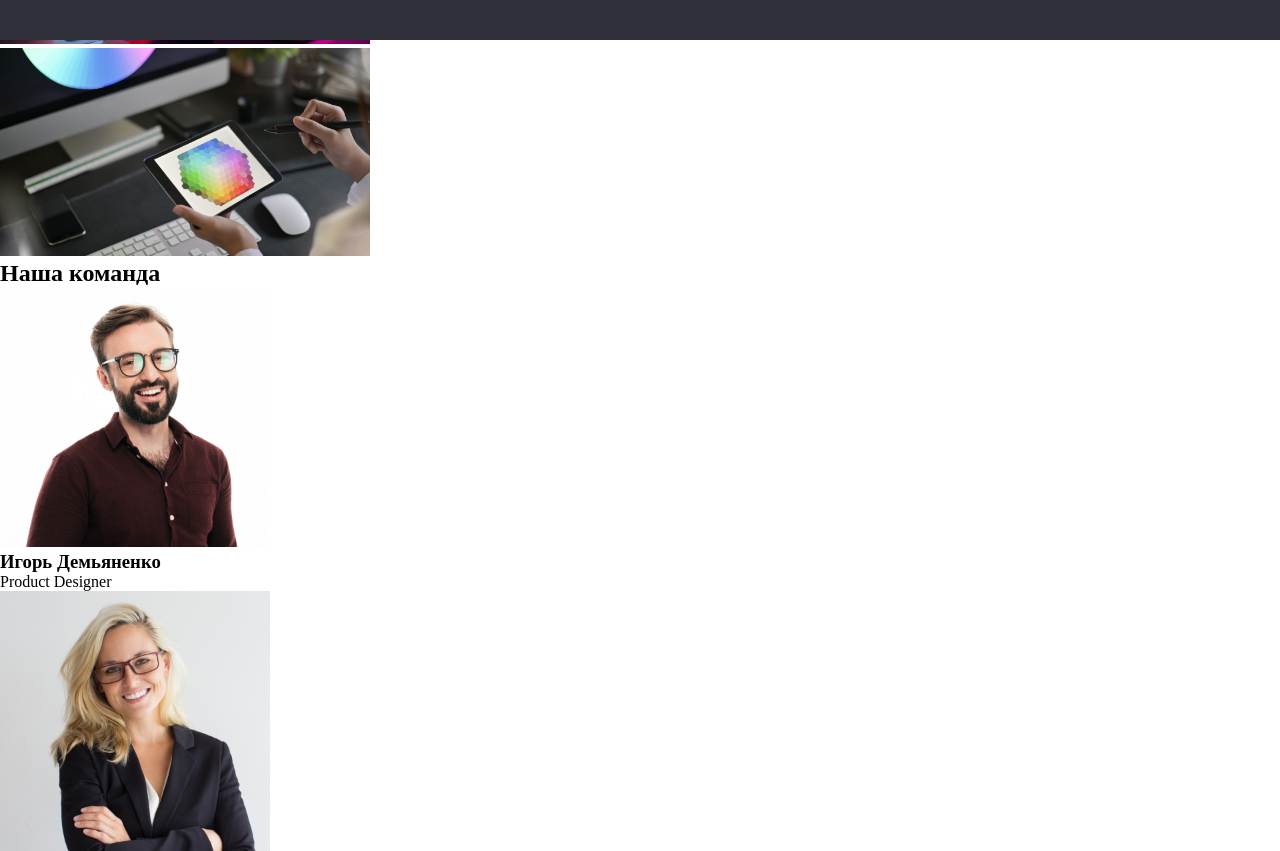
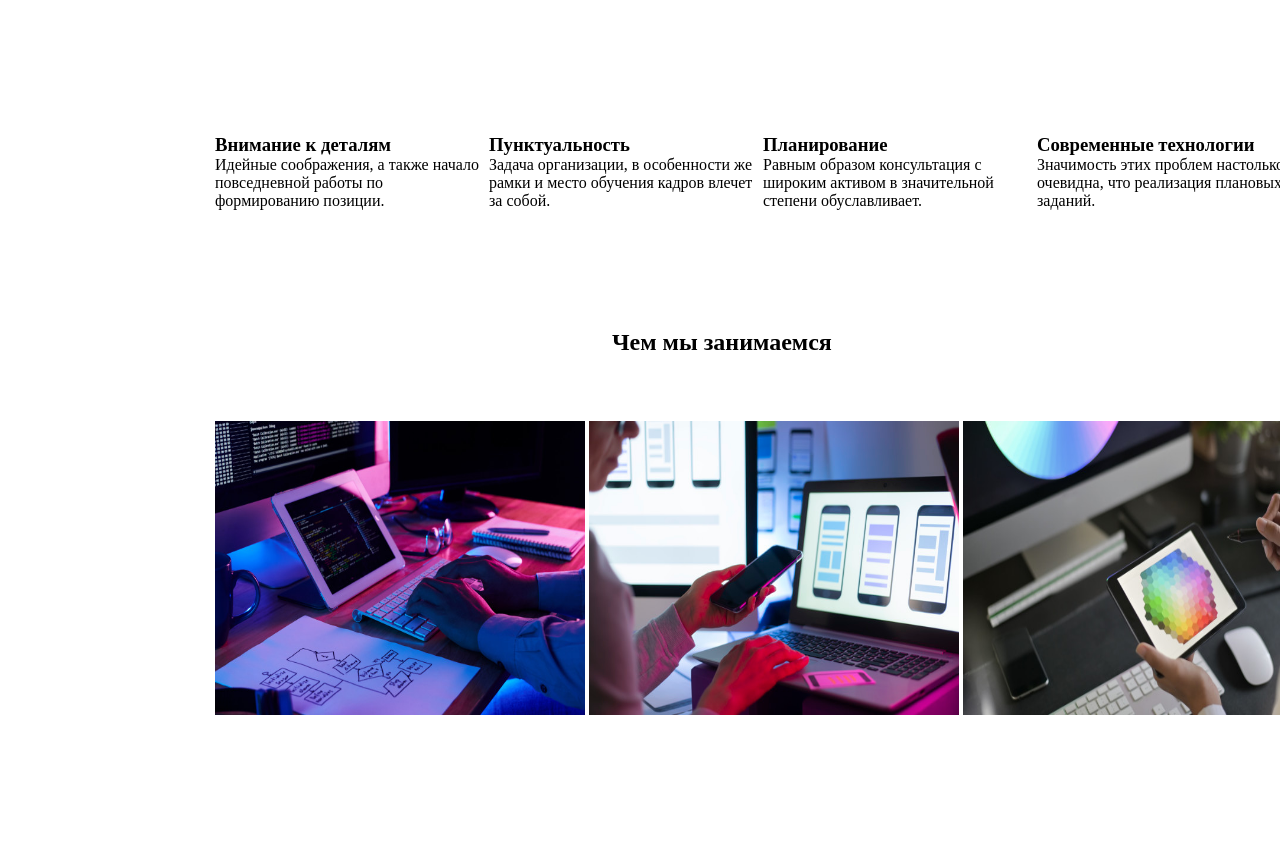
Before and after one commit to elenrosee/goit-markup-hw-02, a plain HTML site: page index.html in a window 1280 px wide. Shown: the part 640-1491 px from the top of the page. Drawn offline with Linux system fonts and the light colour scheme.

Commit message:
added item positioning

```diff
--- a/css/styles.css
+++ b/css/styles.css
@@ -9,7 +9,6 @@ a {
   margin: 0;
   padding: 0;
 }
-
 /*убрали дефолтные стили*/
 
 /*шапка сайта*/
@@ -19,10 +18,6 @@ header {
   height: 80px;
   left: 0px;
   top: 0px;
-  background-color: #ececec;
-}
-.main-nav a:hover {
-  color: #2196f3;
 }
 .main-nav,
 .main-nav li,
@@ -30,11 +25,125 @@ header {
   display: inline;
 }
 
+/* секция герой  */
 .hero {
   position: absolute;
   width: 1600px;
   height: 600px;
   left: 0px;
   top: 80px;
-  background-color: #2f303a;
 }
+.hero h1 {
+  position: absolute;
+  width: 696px;
+  height: 120px;
+  left: 452px;
+  top: 200px;
+}
+.hero a {
+  position: absolute;
+  width: 200px;
+  height: 50px;
+  left: 700px;
+  top: 350px;
+}
+
+/* секция особенности и чем мы занимаемся */
+.section-about-us {
+  position: absolute;
+  width: 1600px;
+  height: 770px;
+  left: 0px;
+  top: 680px;
+}
+.caption-about-us {
+  display: none;
+}
+.section-about-us ul,
+.section-about-us li {
+  display: inline-block;
+}
+.about-us {
+  position: absolute;
+  width: 1170px;
+  height: 101px;
+  left: 215px;
+  top: 94px;
+}
+.about-us p {
+  width: 270px;
+  height: 75px;
+  display: block;
+}
+.caption-we-doing {
+  position: absolute;
+  width: 376px;
+  height: 42px;
+  left: 612px;
+  top: 289px;
+}
+.we-doing {
+  position: absolute;
+  width: 1170px;
+  height: 386px;
+  left: 215px;
+  top: 381px;
+}
+.we-doing img {
+  width: 370px;
+  height: 294px;
+}
+
+/* секция наша команда */
+.section-team {
+  position: absolute;
+  width: 1600px;
+  height: 648px;
+  left: 0px;
+  top: 1449px;
+}
+.section-team h2 {
+  position: absolute;
+  width: 264px;
+  height: 42px;
+  left: 668px;
+  top: 94px;
+}
+.section-team ul,
+.section-team li {
+  display: inline-block;
+}
+.section-team ul {
+  position: absolute;
+  width: 1170px;
+  height: 368px;
+  left: 215px;
+  top: 186px;
+}
+.section-team img {
+  width: 270px;
+  height: 260px;
+}
+
+/* футер */
+footer {
+  position: absolute;
+  width: 1600px;
+  height: 252px;
+  left: 0px;
+  top: 2097px;
+}
+footer > a {
+  position: absolute;
+  width: 145px;
+  height: 31px;
+  left: 215px;
+  top: 60px;
+}
+footer address {
+  position: absolute;
+  width: 231px;
+  height: 81px;
+  left: 215px;
+  top: 111px;
+}
--- a/index.html
+++ b/index.html
@@ -26,9 +26,9 @@
             <h1>Эффективные решения для вашего бизнеса</h1>
             <a href="#">Заказать услугу</a>
         </section>
-        <section>
-            <!--<h2>Особенности</h2>-->
-            <ul>
+        <section class="section-about-us">
+            <h2 class="caption-about-us">Особенности</h2>
+            <ul class="about-us">
                 <li>
                     <h3>Внимание к деталям</h3>
                     <p>Идейные соображения, а также начало повседневной работы по формированию позиции.</p>
@@ -46,8 +46,8 @@
                     <p>Значимость этих проблем настолько очевидна, что реализация плановых заданий.</p>
                 </li>
             </ul>
-            <h2>Чем мы занимаемся</h2>
-            <ul>
+            <h2 class="caption-we-doing">Чем мы занимаемся</h2>
+            <ul class="we-doing">
                 <li>
                     <img src="./images/img1.jpg" width="370" alt="картинка рабочего процесса 1">
                 </li>
@@ -59,7 +59,7 @@
                 </li>
             </ul>
         </section>
-        <section>
+        <section class="section-team">
             <h2>Наша команда</h2>
             <ul>
                 <li>
```
